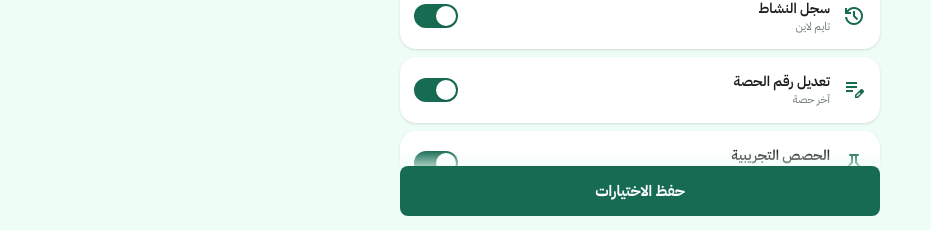
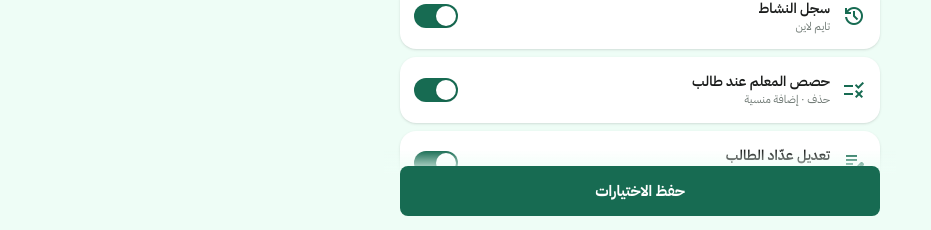
Before and after one commit to aizhari1/ashbal-islam, a Next.js app: page /admin/features in a window 1280 px wide. Shown: the part 568-798 px from the top of the page, without its empty margins (0-931 px from the left). Built offline with nearby package versions, Linux system fonts and the light colour scheme; no server answers.

Commit message:
ui: standalone feature card for حصص المعلم عند طالب

```diff
--- a/src/app/(dashboard)/admin/features/page.tsx
+++ b/src/app/(dashboard)/admin/features/page.tsx
@@ -8,7 +8,8 @@ const ADMIN_FEATURES = [
   { href: '/admin/sessions-detail', icon: 'list_alt', title: 'تفاصيل الحصص', desc: 'معلم · طلاب · سعر' },
   { href: '/admin/payments', icon: 'credit_card', title: 'المدفوعات', desc: 'إنستا · فودافون · بنكي' },
   { href: '/admin/activity', icon: 'history', title: 'سجل النشاط', desc: 'تايم لاين' },
-  { href: '/admin/edit-session', icon: 'edit_note', title: 'تعديل رقم الحصة', desc: 'آخر حصة' },
+  { href: '/admin/session-settle', icon: 'rule', title: 'حصص المعلم عند طالب', desc: 'حذف · إضافة منسية' },
+  { href: '/supervisor/edit-student', icon: 'edit_note', title: 'تعديل عدّاد الطالب', desc: 'آخر حصة · باقة' },
   { href: '/admin/trials', icon: 'science', title: 'الحصص التجريبية', desc: 'طلاب محتملون' },
   { href: '/admin/teacher-absences', icon: 'event_busy', title: 'غيابات المعلمين', desc: 'من الإشراف' },
   { href: '/admin/analytics', icon: 'bar_chart', title: 'تحليلات الباقات', desc: 'أكثر وأقل باقة' },
```
